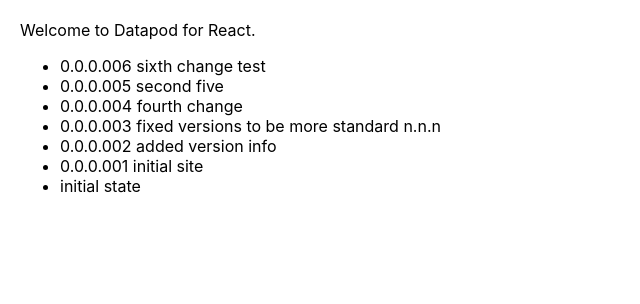
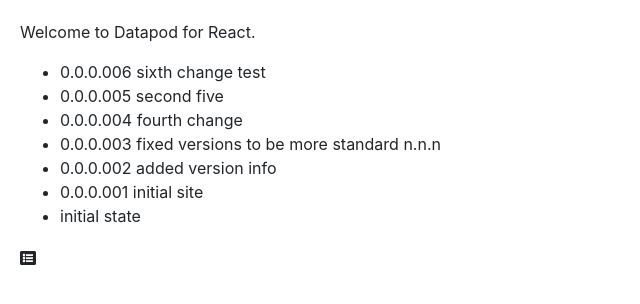
Before and after one commit to edwardtanguay/dpodreactold2, a React (Create React App) app: page / in a window 1280 px wide. Shown: the top 304 px of the page, without its empty margins (0-640 px from the left). Built offline with nearby package versions, Linux system fonts and the light colour scheme.

Commit message:
bootstrap added

```diff
--- a/package.json
+++ b/package.json
@@ -6,8 +6,12 @@
     "@testing-library/jest-dom": "^4.2.4",
     "@testing-library/react": "^9.5.0",
     "@testing-library/user-event": "^7.2.1",
+    "bootstrap": "^4.4.1",
+    "jquery": "^3.5.1",
+    "popper.js": "^1.16.1",
     "react": "^16.13.1",
     "react-dom": "^16.13.1",
+    "react-icons": "^3.10.0",
     "react-scripts": "3.4.1"
   },
   "scripts": {
--- a/src/App.js
+++ b/src/App.js
@@ -1,5 +1,7 @@
 import React from 'react';
 import './App.css';
+import 'bootstrap/dist/css/bootstrap.min.css';
+import { FaListAlt } from 'react-icons/fa';
 
 function App() {
 	return (
@@ -14,6 +16,7 @@
 				<li>0.0.0.001 initial site</li>
 				<li>initial state</li>
 			</ul>
+			<FaListAlt />
 		</div>
 	);
 }
```
Also changed, not shown: 1 other file (tests, documents, lock files or other folders).
